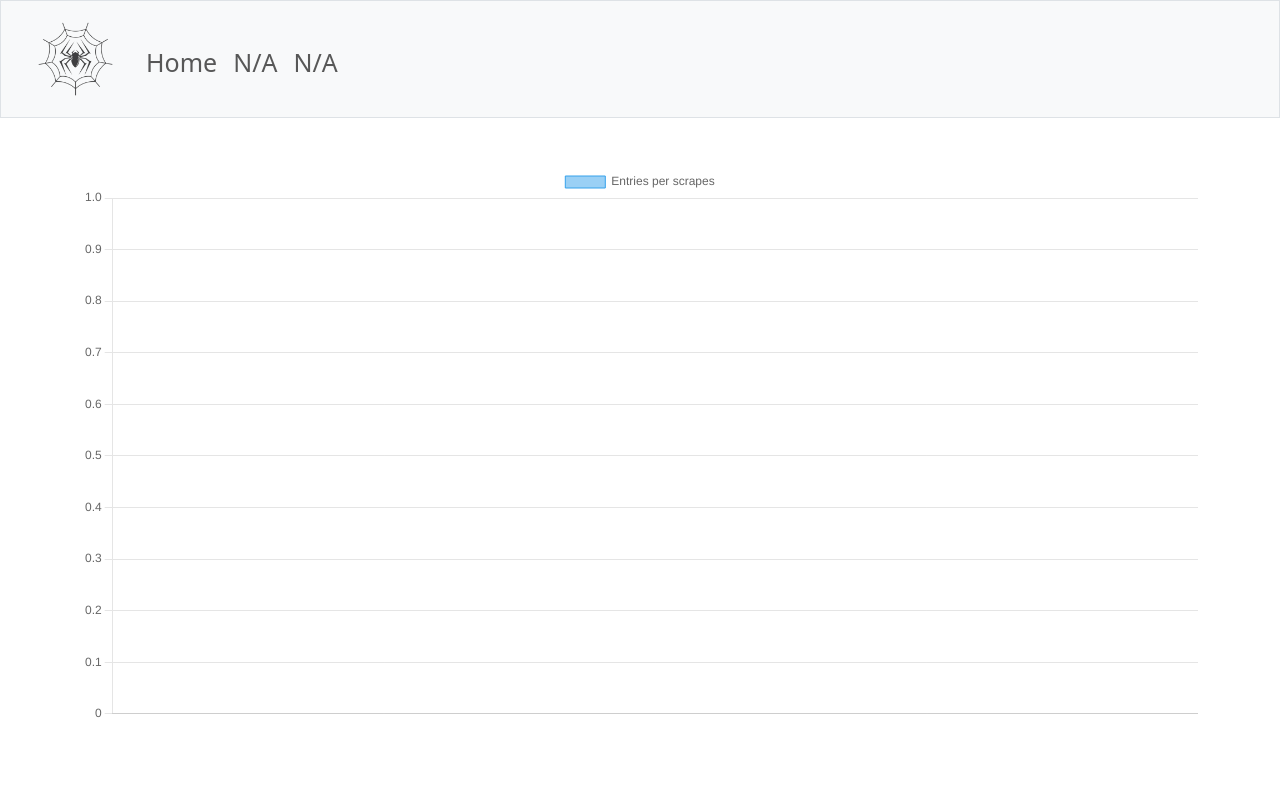
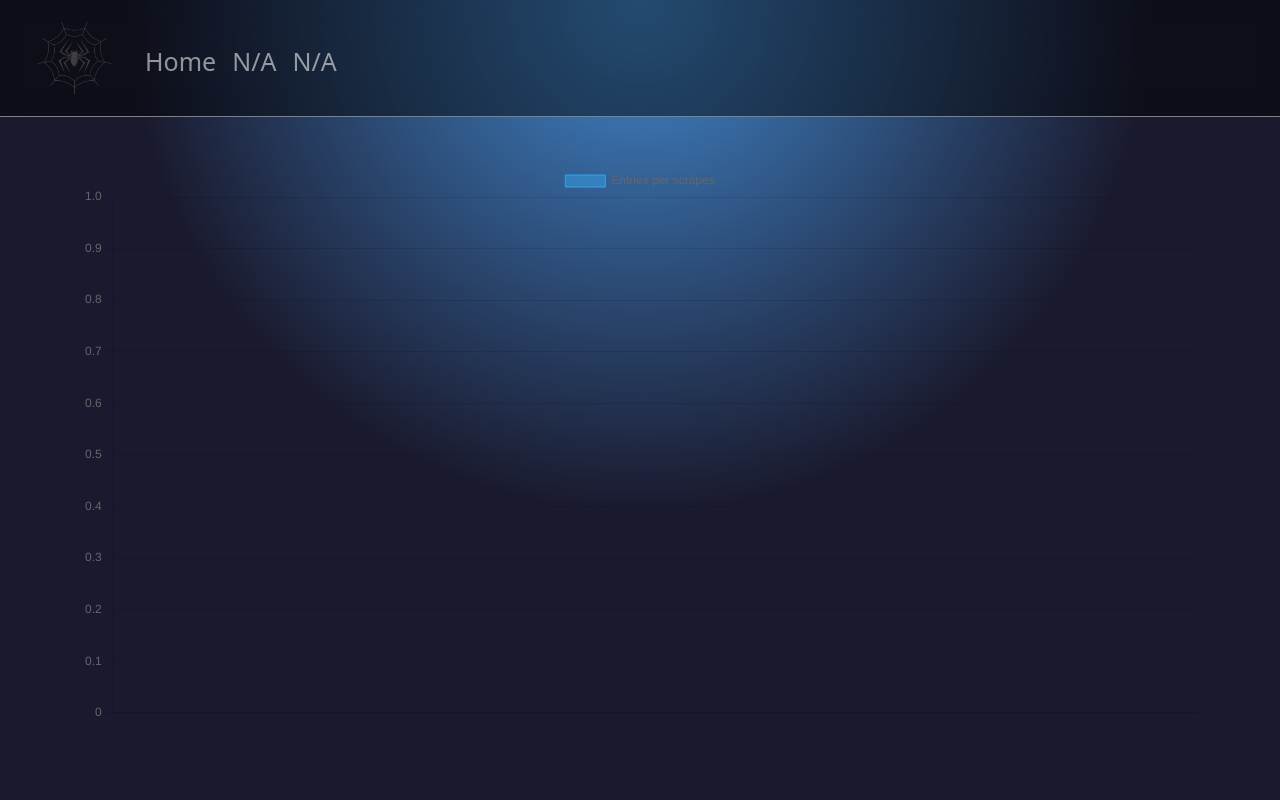
Before and after one commit to MessyPrincy/Arachne, a FastAPI app: page / in a window 1280 px wide. Run offline with FastAPI, Linux system fonts and the light colour scheme; data that the repository does not hold is empty.

Commit message:
Design changes

```diff
--- a/static/script.js
+++ b/static/script.js
@@ -9,6 +9,7 @@ fetch('/api/scrape-entries')
                     label: "Entries per scrapes",
                     data: data.values,
                     borderWidth: 1
+                    // Change the color of the text
                 }]
             },
             options: {
--- a/static/styles.css
+++ b/static/styles.css
@@ -1,3 +1,28 @@
+html, body {
+  height: auto;
+  min-height: 100%;
+}
+
+html
+{
+    scroll-behavior: smooth;
+
+    scroll-padding-top: 80px;
+}
+
+body {
+    background: radial-gradient(circle at top, #4289CF 0%, #1a1a2e 50%);
+}
+
+#my-navbar {
+    background-color: rgba(0, 0, 0, 0.45);
+
+    backdrop-filter: blur(12px);
+    -webkit-backdrop-filter: blur(12px);
+
+    border-bottom: 1px solid grey;
+}
+
 .nav-item {
     font-size: 25px;
 }
--- a/templates/layout.html
+++ b/templates/layout.html
@@ -10,7 +10,7 @@
         <title>Arachne: {% block title %}{% endblock %}</title>
     </head>
     <body>
-        <nav id="my-navbar" class="bg-light border navbar navbar-expand-md navbar-light">
+        <nav id="my-navbar" class="navbar navbar-expand-md navbar-dark">
             <div class="container-fluid">
                 <a href="https://github.com/MessyPrincy/Arachne"><img id="logo" src="/static/logo.png" alt="Arachne" width="125"></a>
                 <div class="collapse navbar-collapse" id="navbar">
```
